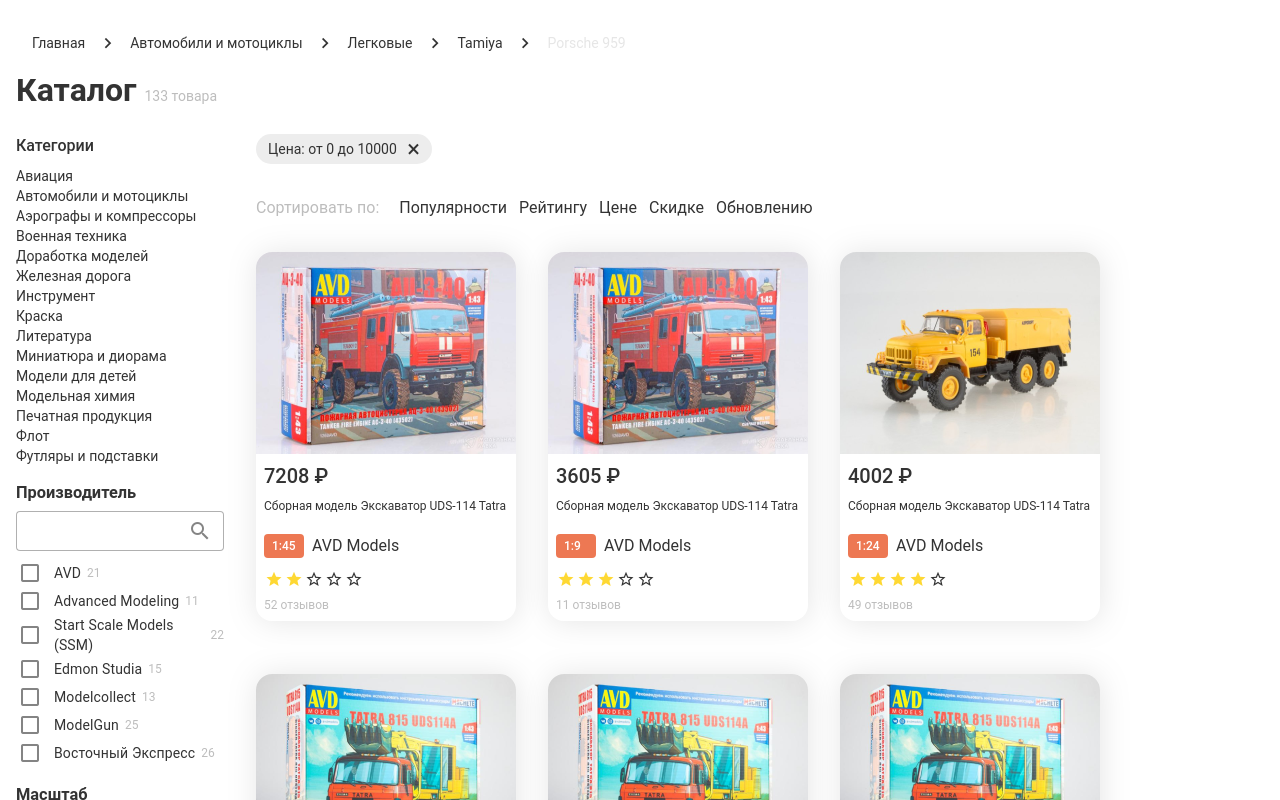
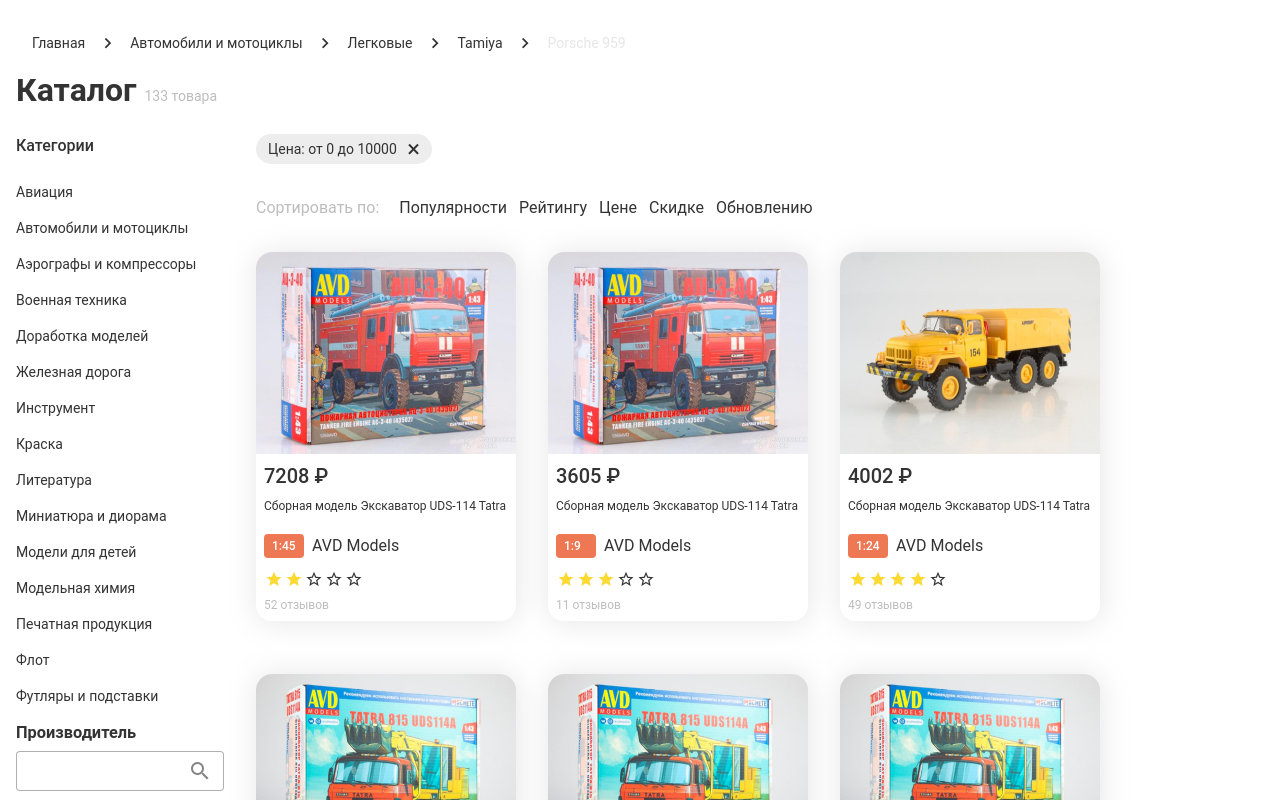
Before and after one commit to S0RGE/test-task-m, a Vue app: page / in a window 1280 px wide. Shown: the top 800 px of the page. Built offline with nearby package versions, Linux system fonts and the light colour scheme.

Commit message:
fixed header

```diff
--- a/src/assets/scss/global.scss
+++ b/src/assets/scss/global.scss
@@ -73,6 +73,12 @@
 
 //          CATEGORIES
 
+.main-menu-category {
+  .main-menu_header {
+    margin-bottom: 24px;
+  }
+}
+
 .product-categories {
   display: flex;
   flex-direction: column;
@@ -87,6 +93,9 @@
     &.active {
       color: #39b6d1;
     }
+  }
+  .product-category_button + .product-category_button {
+    margin-top: 16px;
   }
 }
 
--- a/src/components/Menu/MainMenu.vue
+++ b/src/components/Menu/MainMenu.vue
@@ -61,7 +61,7 @@
         updatedFilters = { ...updatedFilters, category: '' };
       } else {
         updatedFilters = {
-          ...this.filters,
+          ...updatedFilters,
           category: this.categories[categoryIndex],
         };
       }
```
